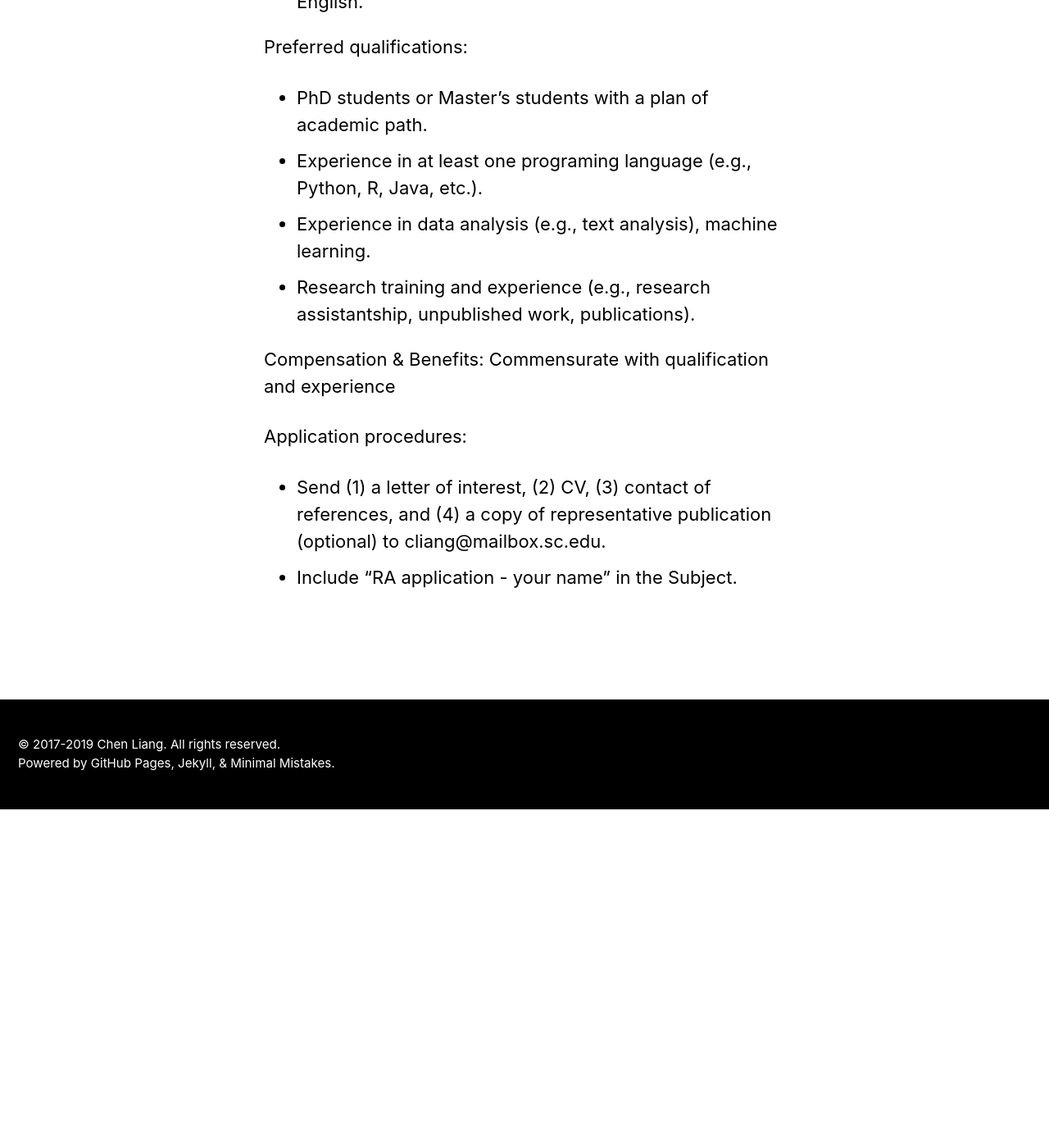
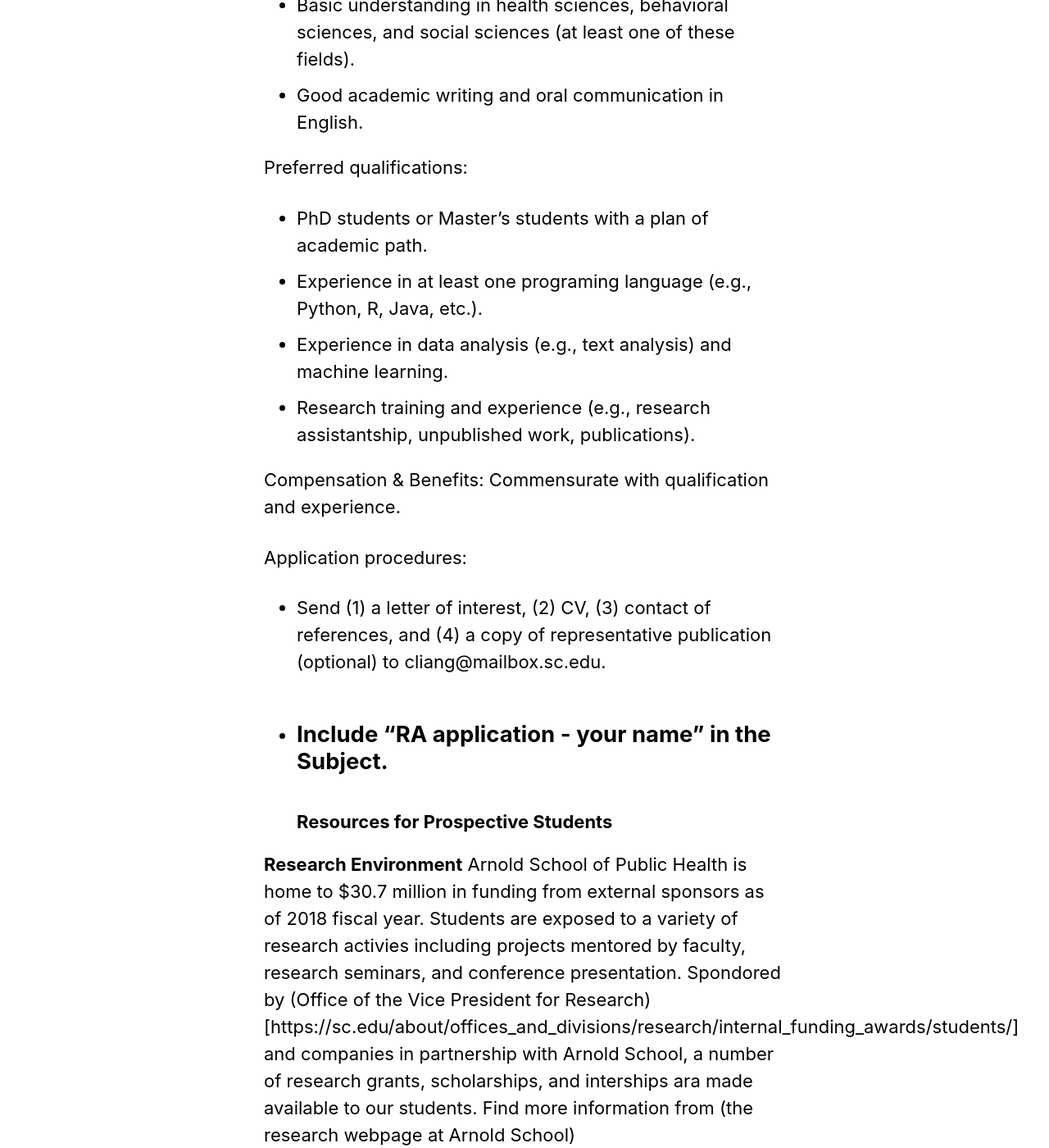
Before and after one commit to nehcgnail/nehcgnail.github.io, a Jekyll site: the page built from _pages/prospective_students.md, in a window 1280 px wide and 1400 px high, scrolled down 1621 px. Shown: the whole window at 82% size. Built offline with Jekyll 4.4.1, drawn with Linux system fonts in a browser that asks for light colours; cached includes are drawn as plain includes; nearby versions of some CDN libraries; before the commit the page ends 2607 px from its top, so only the background shows below that; some of the changed text lies outside the part shown.

Commit message:
job post

```diff
--- a/_pages/prospective_students.md
+++ b/_pages/prospective_students.md
@@ -20,20 +21,26 @@
 Job summary: The RA will provide research support to 1-2 health informatics projects related to patient safety, health information technology, mental health, etc. Depending on the background and performance, the RA may be granted to lead a subproject. General duties include literature review, study design, data analysis, manuscript preparation, presentation at academic conferences, etc. This position provides extensive opportunities of (1) research mentoring, (2) academic publications, (3) building connections with faculty and peer students from various disciplines.<br/>
 
 Basic qualifications:
-- Strong motivation
+- Strong motivation.
 - Enrolled in or admitted to a Master's or Doctoral graduate program at UofSC.
+- Good academic standing.
 - Background in computer science, information science, health/biomedical informatics, statistics, or other quantitative fields (at least one of these fields).
-- Basic understanding in health sciences, behavioral sciences, and social sciences.
+- Basic understanding in health sciences, behavioral sciences, and social sciences (at least one of these fields).
 - Good academic writing and oral communication in English.
 
 Preferred qualifications:
 - PhD students or Master's students with a plan of academic path.
 - Experience in at least one programing language (e.g., Python, R, Java, etc.).
-- Experience in data analysis (e.g., text analysis), machine learning.
+- Experience in data analysis (e.g., text analysis) and machine learning.
 - Research training and experience (e.g., research assistantship, unpublished work, publications).
 
-Compensation & Benefits: Commensurate with qualification and experience
+Compensation & Benefits: Commensurate with qualification and experience.
 
 Application procedures:
 - Send (1) a letter of interest, (2) CV, (3) contact of references, and (4) a copy of representative publication (optional) to &#99;&#108;&#105;&#97;&#110;&#103;&#64;&#109;&#97;&#105;&#108;&#98;&#111;&#120;&#46;&#115;&#99;&#46;&#101;&#100;&#117;.
 - Include "RA application - your name" in the Subject.
+---
+### Resources for Prospective Students
+
+**Research Environment**
+Arnold School of Public Health is home to $30.7 million in funding from external sponsors as of 2018 fiscal year. Students are exposed to a variety of research activies including projects mentored by faculty, research seminars, and conference presentation. Spondored by (Office of the Vice President for Research)[https://sc.edu/about/offices_and_divisions/research/internal_funding_awards/students/] and companies in partnership with Arnold School, a number of research grants, scholarships, and interships ara made available to our students. Find more information from (the research webpage at Arnold School)[https://www.sc.edu/study/colleges_schools/public_health/research/index.php].
```
Also changed, not shown: other parts of _pages/prospective_students.md (+1 -0 lines).
